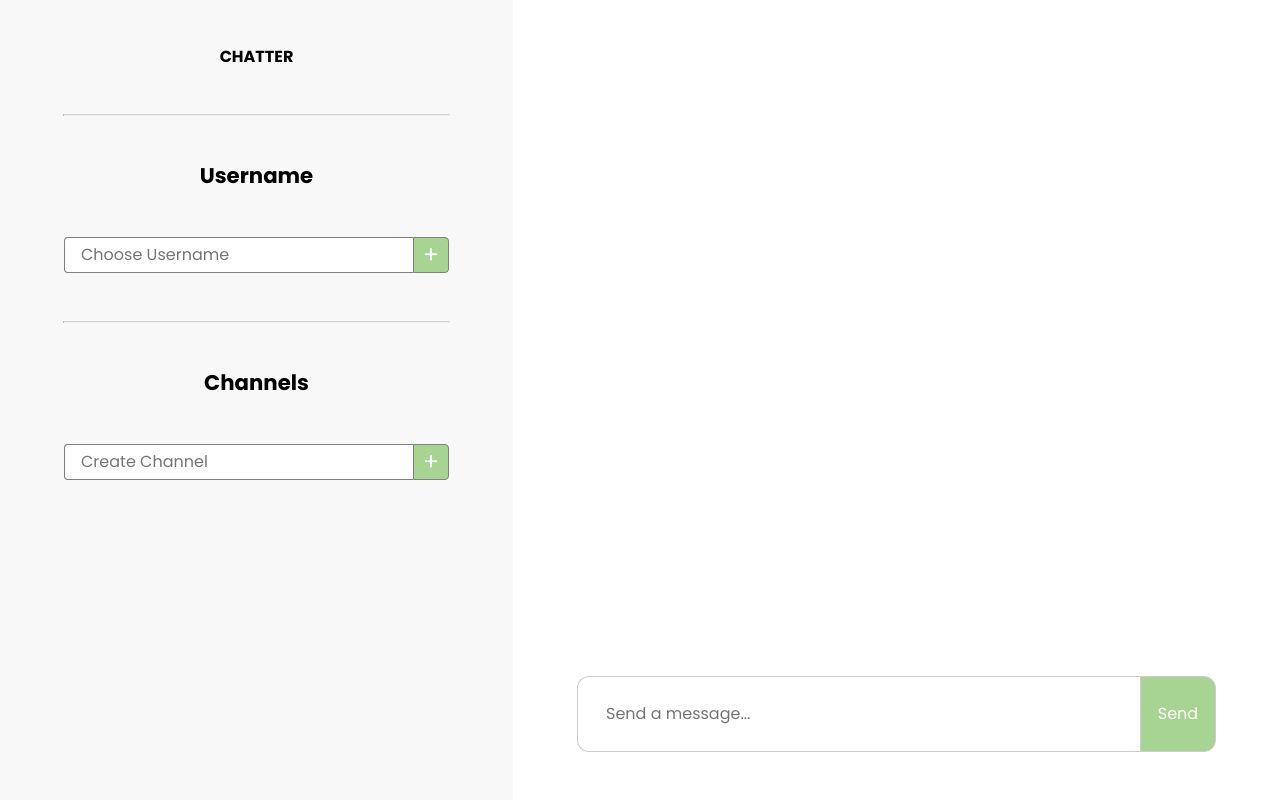
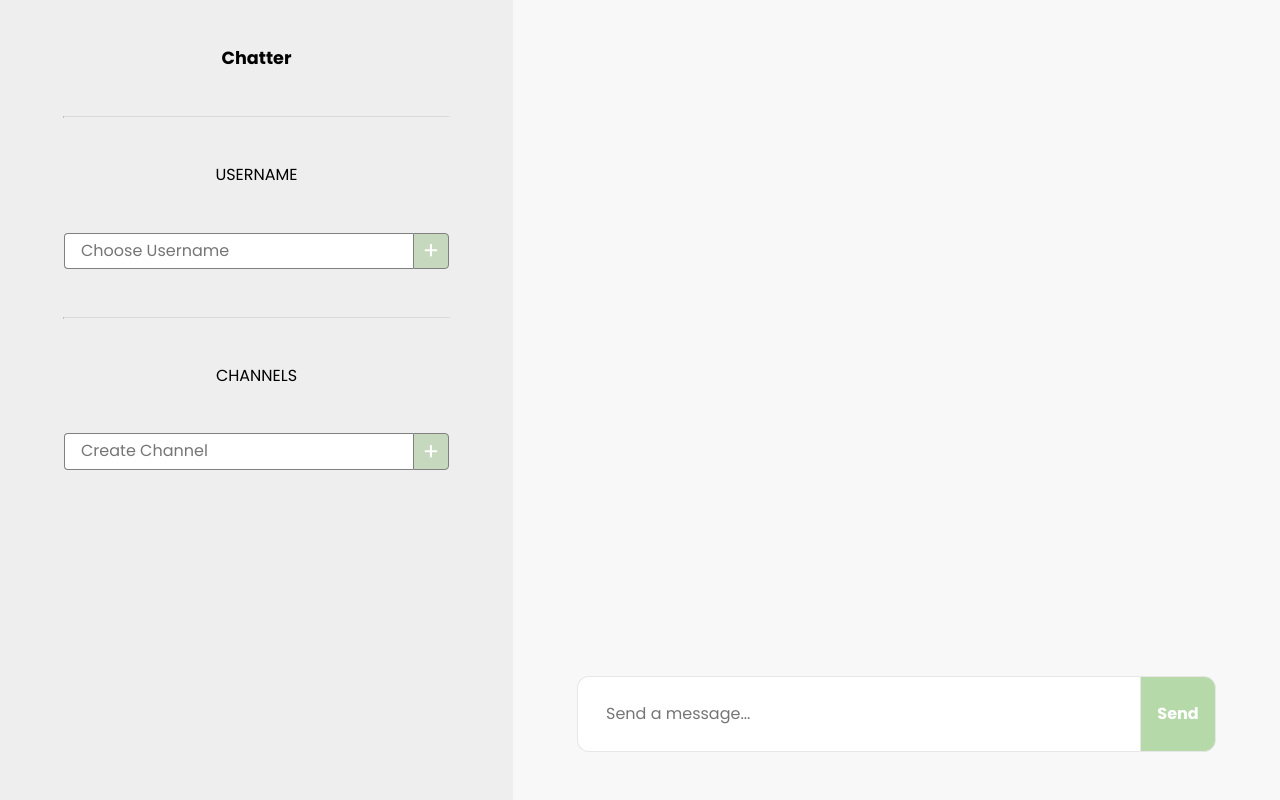
Before and after one commit to itsjeevan/chatter, a Flask app: page / in a window 1280 px wide. Run offline with Flask 2, Linux system fonts and the light colour scheme; some libraries are stand-ins or nearby versions.

Commit message:
Adjusted colors and some fonts

```diff
--- a/static/main.css
+++ b/static/main.css
@@ -5,7 +5,7 @@ body {
 }
 
 hr {
-    border-top: 1px solid lightgray;
+    border-top: 1px solid #d9d9d9;
     margin: 0;
     width: 100%;
 }
@@ -20,13 +20,14 @@ hr {
 
 .left-panel {
     align-items: center;
-    background-color: #F8F8F8;
+    background-color: #EEEEEE;
     display: flex;
     flex-direction: column;
     padding: 0 4rem; /* Adjust */
 }
 
 .right-panel {
+    background-color: #F8F8F8;
     display: flex;
     flex-grow: 1;
     flex-direction: column;
@@ -39,21 +40,22 @@ hr {
 /** Text **/
 
 h1 {
-    font-size: 1rem;
+    font-size: 1.1rem;
     /* Adjust */
     margin: 3rem 0;
-    text-transform: uppercase;
 }
 
 h2 {
-    font-size: 1.33rem;
+    font-size: 1rem;
+    font-weight: normal;
+    text-transform: uppercase;
     /* Adjust */
     margin: 3rem 0;
 }
 
 .username-title {
-    background-color: white;
-    border: 1px solid #61BE35;
+    /* background-color: white; */
+    /* border: 1px solid #61BE35; */
     border-radius: 0.25rem;
     font-size: 1rem;
     /* Adjust */
@@ -84,7 +86,7 @@ h2 {
 }
 
 .username-form__button, .channel-form__button {
-    background-color: #61BE35;
+    background-color: #61be35;
     border: 1px solid #808080;
     border-bottom-right-radius: 0.25rem;
     border-top-right-radius: 0.25rem;
@@ -94,7 +96,7 @@ h2 {
 }
 
 .username-form__button:disabled, .channel-form__button:disabled {
-    background-color: #a7d492;
+    background-color: #c6d9bf;
 }
 
 /** Channels **/
@@ -107,18 +109,18 @@ h2 {
 
 .channels-list__item {
     background-color: white;
-    border: 1px solid #61BE35;
+    /* border: 1px solid #61be35; */
     border-radius: 0.25rem;
     font-weight: bold;
+    font-size: 1rem;
     margin-bottom: 1rem;                              /* Adjust */
-    padding: 0.75rem 1rem;
+    padding: 0.7rem 1rem;
 }
 
-.channels-list__item--active, .channels-list__item:hover {
-    background-color: #61BE35;
+.channels-list__item:hover, .channels-list__item--active {
+    background-color: #61be35;
     color: white;
 }
-
 
 
 /* Right Panel */
@@ -172,7 +174,7 @@ h2 {
 
 
 .message-message--owner {
-    background-color: #61BE35;
+    background-color: #61be35;
     color: white;
 }
 
@@ -187,7 +189,7 @@ h2 {
 }
 
 .message-form__input {
-    border: 1px solid #cccccc;
+    border: 1px solid #E7E7E7;
     border-bottom-left-radius: 0.75rem;
     border-top-left-radius: 0.75rem;
     border-right: none;
@@ -200,14 +202,15 @@ h2 {
 }
 
 .message-form__button {
-    background-color: #61BE35;
-    border: 1px solid #cccccc;
+    background-color: #61be35;
+    border: 1px solid #E7E7E7;
     border-bottom-right-radius: 0.75rem;
     border-top-right-radius: 0.75rem;
     color: white;
+    font-weight: bold;
     width: 76px;
 }
 
 .message-form__button:disabled {
-    background-color: #a7d492;
+    background-color: #b6d9a9;
 }
```
